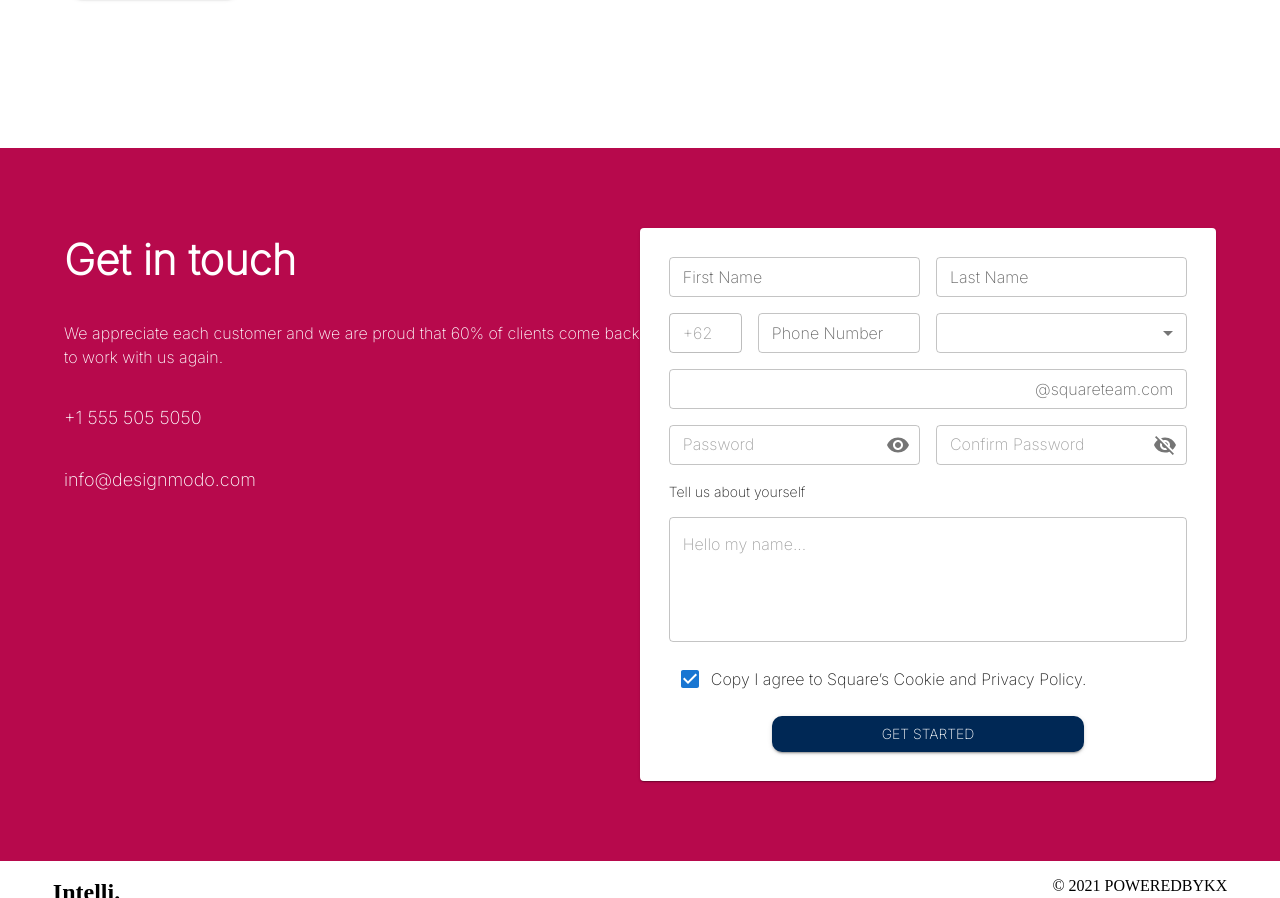
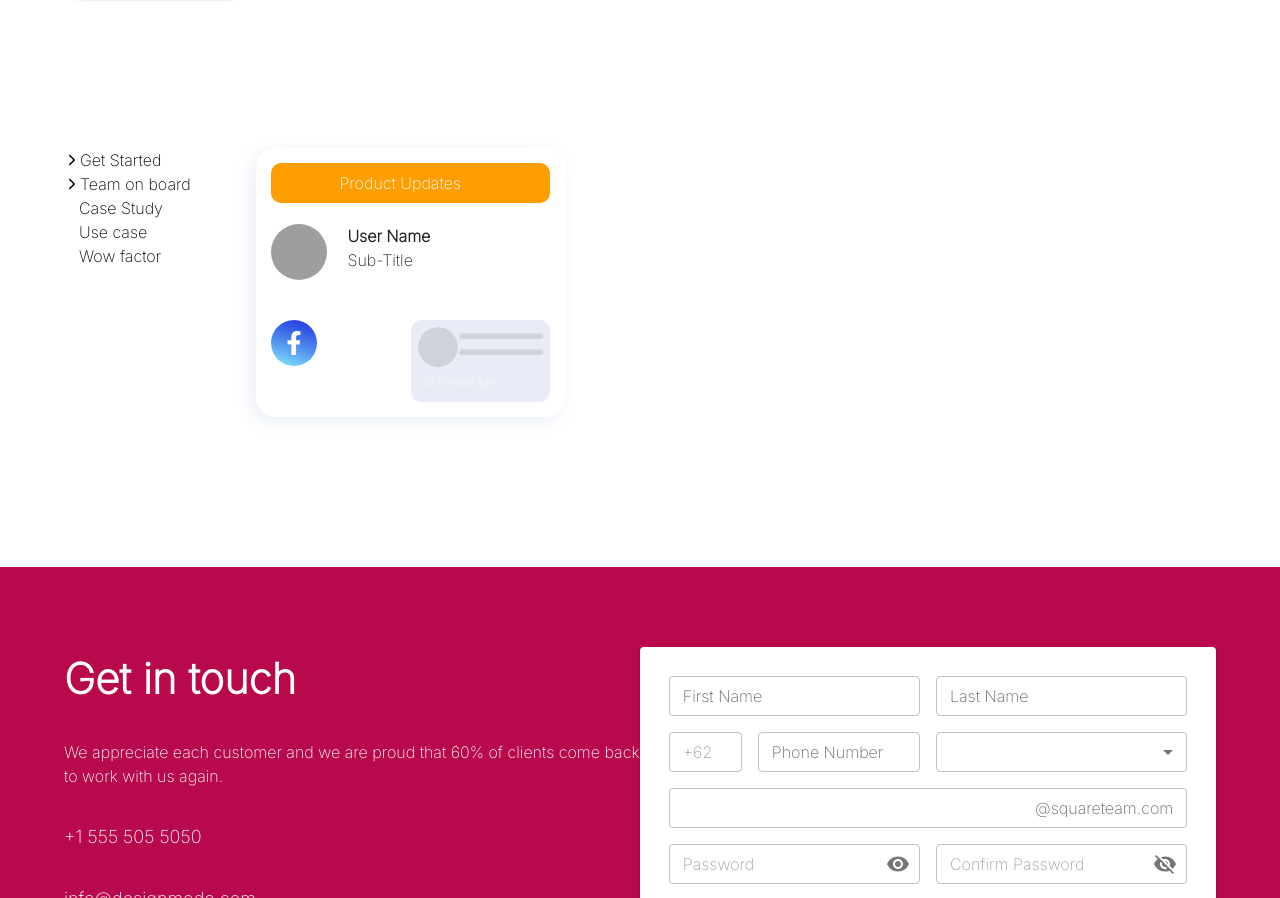
Before and after one commit to ssjisan/bysl-task, a React (Create React App) app: page / in a window 1280 px wide. Shown: the part 604-1502 px from the top of the page. Built offline with nearby package versions, Linux system fonts and the light colour scheme; grey boxes are pictures that could not be loaded; a web font is replaced by a local one.

Commit message:
card ready

```diff
--- a/src/App.js
+++ b/src/App.js
@@ -2,6 +2,7 @@ import { Box, ThemeProvider } from "@mui/material";
 import Contact from "./Components/ContactSection/Contact";
 import Footer from "./Components/Footer/Footer";
 import HeroSection from "./Components/HeroSection/HeroSection";
+import MiddlePart from "./Components/MiddlePart/MiddlePart";
 import Navbar from "./Components/Navbar/Navbar";
 import theme from "./theme";
 function App() {
@@ -9,7 +10,8 @@ function App() {
     <ThemeProvider theme={theme}>
       <Box>
         <Navbar />
-        <HeroSection/>
+        <HeroSection />
+        <MiddlePart/>
         <Contact/>
         <Footer/>
       </Box>
--- /dev/null
+++ b/src/Components/MiddlePart/Components/Button.js
@@ -0,0 +1,21 @@
+import { Box, Typography } from "@mui/material";
+import React from "react";
+import { IoIosArrowForward } from "react-icons/io";
+
+export default function Button() {
+  return (
+    <Box>
+      <Box style={{ display: "flex", alignItems: "center" }}>
+        <IoIosArrowForward />
+        <Typography>Get Started</Typography>
+      </Box>
+      <Box style={{ display: "flex", alignItems: "center" }}>
+        <IoIosArrowForward />
+        <Typography>Team on board</Typography>
+      </Box>
+      <Typography style={{ marginLeft: "15px" }}>Case Study</Typography>
+      <Typography style={{ marginLeft: "15px" }}>Use case</Typography>
+      <Typography style={{ marginLeft: "15px" }}>Wow factor</Typography>
+    </Box>
+  );
+}
--- /dev/null
+++ b/src/Components/MiddlePart/Components/CardContent.js
@@ -0,0 +1,126 @@
+import {
+  Avatar,
+  Box,
+  Card,
+  Grid,
+  IconButton,
+  Skeleton,
+  Typography,
+} from "@mui/material";
+import React from "react";
+import { FaFacebookF } from "react-icons/fa";
+
+export default function CardContent() {
+  return (
+    <Box>
+      <Grid container spacing={2}>
+        <Grid item lg={4}>
+          <Card
+            style={{
+              background: " #FFFFFF",
+              boxShadow: "-4px 4px 18px rgba(34, 82, 155, 0.1)",
+              borderRadius: "20px",
+              padding: "5%",
+            }}
+          >
+            <Box
+              style={{
+                padding: "8px 68px",
+                borderRadius: "10px",
+                backgroundColor: "#FF9E00",
+                color: "white",
+              }}
+            >
+              <Typography>Product Updates</Typography>
+            </Box>
+            <Box
+              style={{
+                marginTop: "21px",
+                display: "flex",
+                flexDirection: "row",
+              }}
+            >
+              <Avatar
+                src="https://i.ibb.co/KxJKhVf/developer2-1.png"
+                style={{ width: 56, height: 56, marginRight: "20px" }}
+              />
+              <Box>
+                <Typography style={{ fontWeight: "bold" }}>
+                  User Name
+                </Typography>
+                <Typography>Sub-Title</Typography>
+              </Box>
+            </Box>
+            <Box style={{ marginTop: "40px" }}>
+              <Grid container>
+                <Grid item lg={6}>
+                  <IconButton
+                    style={{
+                      display: "flex",
+                      justifyContent: "center",
+                      alignItems: "center",
+                      width: 46,
+                      height: 46,
+                      background:
+                        "linear-gradient(197.71deg, #243FE1 6.64%, #2F53E5 20.96%, #4C87ED 50.31%, #7BDAFB 91.77%, #84EAFE 99.8%)",
+                    }}
+                  >
+                    <FaFacebookF style={{ color: "white", fontSize: 24 }} />
+                  </IconButton>
+                </Grid>
+                <Grid item lg={6}>
+                  <Box
+                    style={{
+                      backgroundColor: "#E9EBF6",
+                      borderRadius: "10px",
+                      padding: "5%",
+                    }}
+                  >
+                    <Grid container justifyContent="center" alignItems="center">
+                      <Grid item lg={4}>
+                        {" "}
+                        <Skeleton
+                          animation="wave"
+                          variant="circular"
+                          width={40}
+                          height={40}
+                        />
+                      </Grid>
+                      <Grid item lg={8}>
+                        {" "}
+                        <Box>
+                          <Skeleton
+                            animation="wave"
+                            height={10}
+                            style={{ marginBottom: 6 }}
+                          />
+                          <Skeleton
+                            animation="wave"
+                            height={10}
+                            style={{ marginBottom: 6 }}
+                          />
+                        </Box>
+                      </Grid>
+                      <Grid item lg={12}>
+                        <Typography
+                          style={{
+                            padding: "5%",
+                            fontSize: "10px",
+                            fontWeight: 500,
+                            color: "white",
+                          }}
+                        >
+                          52 minutes ago
+                        </Typography>
+                      </Grid>
+                    </Grid>
+                  </Box>
+                </Grid>
+              </Grid>
+            </Box>
+          </Card>
+        </Grid>
+      </Grid>
+    </Box>
+  );
+}
--- /dev/null
+++ b/src/Components/MiddlePart/MiddlePart.js
@@ -0,0 +1,21 @@
+import { Box, Container, Grid } from "@mui/material";
+import React from "react";
+import Button from "./Components/Button";
+import CardContent from "./Components/CardContent";
+
+export default function MiddlePart() {
+  return (
+    <Box style={{ marginTop: "150px" }}>
+      <Container>
+        <Grid container>
+          <Grid item lg={2}>
+            <Button />
+          </Grid>
+          <Grid item lg={10}>
+            <CardContent />
+          </Grid>
+        </Grid>
+      </Container>
+    </Box>
+  );
+}
--- a/src/Components/Navbar/Navbar.js
+++ b/src/Components/Navbar/Navbar.js
@@ -23,12 +23,18 @@ export default function Navbar() {
     <Box>
       <AppBar
         elevation={show ? 0 : 4}
-        style={{ backgroundColor: show ?"transparent":"white", color: "#444", transition:".5s ease"}}
+        style={{
+          backgroundColor: show ? "transparent" : "white",
+          color: "#444",
+          transition: ".5s ease",
+        }}
       >
         <Container style={{ padding: "1.5%" }}>
           <Grid container>
             <Grid
               item
+              sm={4}
+              md={4}
               lg={4}
               style={{ display: "flex", justifyContent: "flex-start" }}
             >
@@ -39,8 +45,8 @@ export default function Navbar() {
                 Intelli.
               </Typography>
             </Grid>
-            <Grid item lg={4}>
-              <Box style={{ display: "flex", flexDirection: "row" }}>
+            <Grid item sm={4} md={4} lg={4}>
+              <Box style={{ display: "flex", flexDirection: "row", justifyContent: "center" }}>
                 <Typography style={{ marginRight: "20px" }}>
                   Soluations
                 </Typography>{" "}
@@ -53,6 +59,8 @@ export default function Navbar() {
             </Grid>
             <Grid
               item
+              sm={4}
+              md={4}
               lg={4}
               style={{
                 display: "flex",
```
Also changed, not shown: src/Assets/fakeData.json (added, +9 -0 lines).
